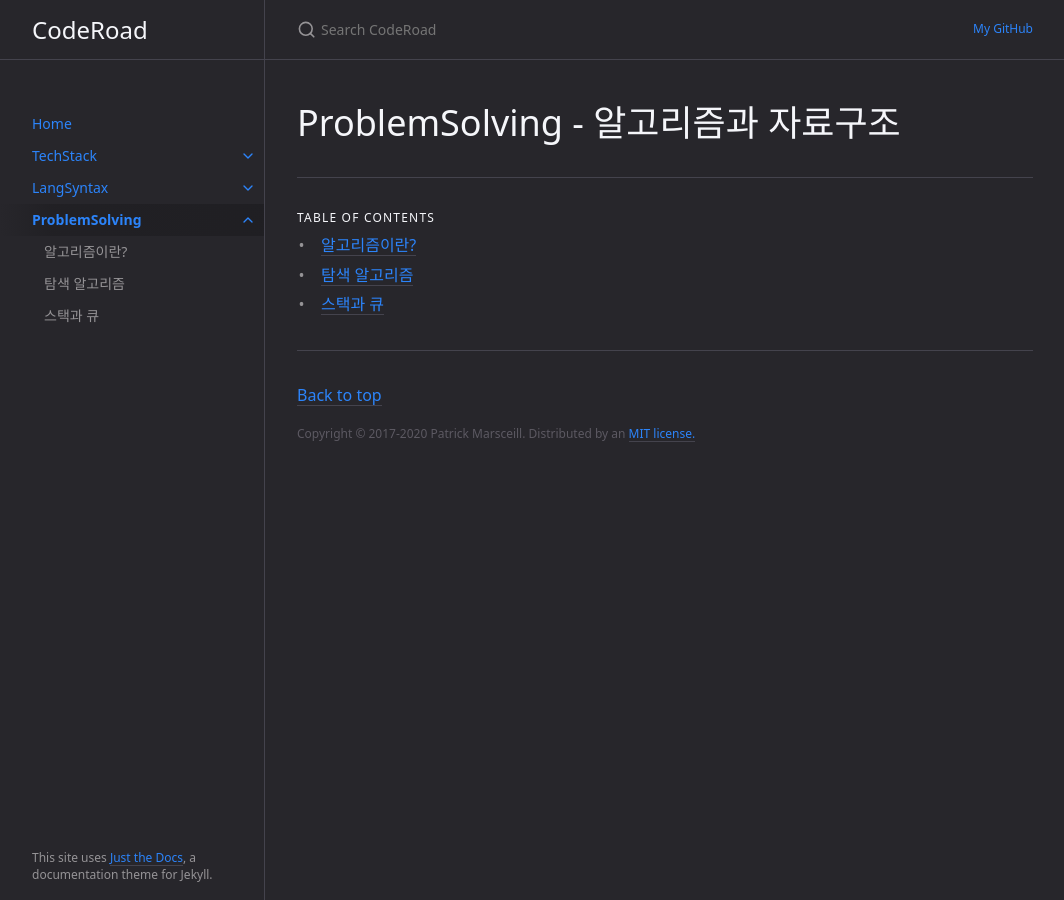
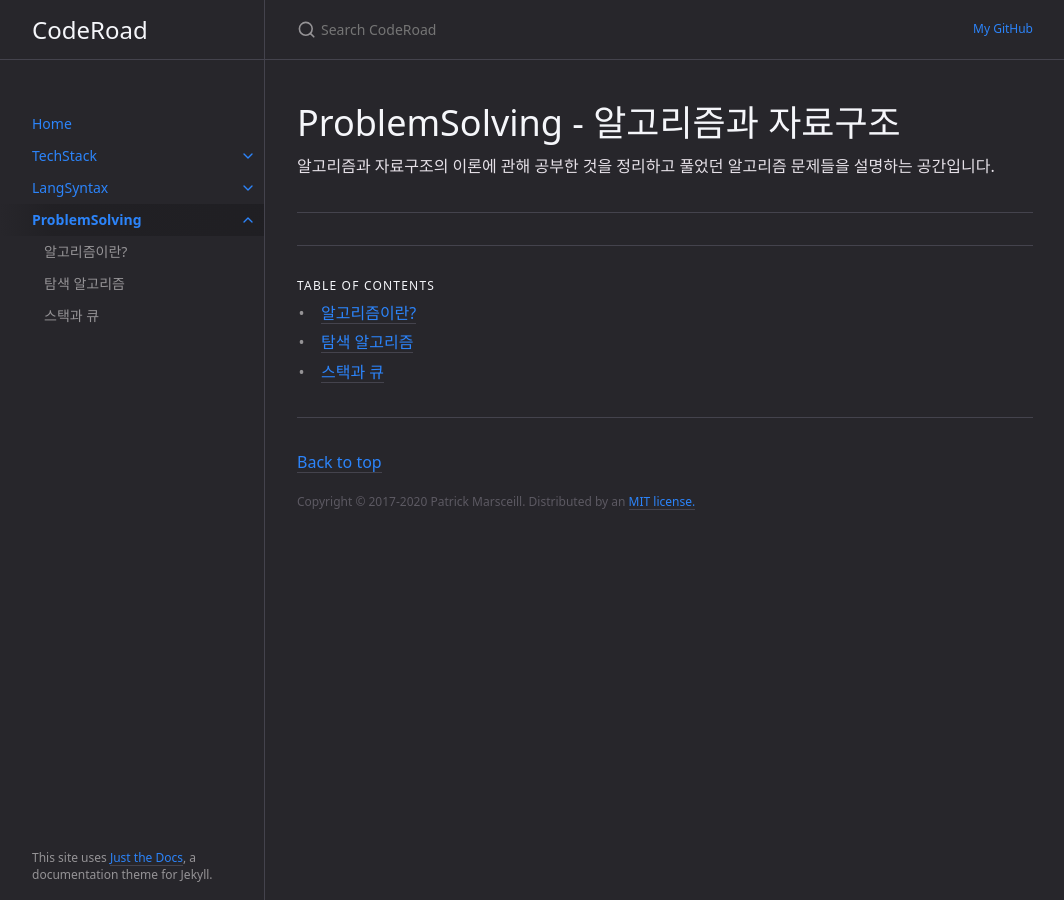
Before and after one commit to hangillee/hangillee.github.io, a Jekyll site: the page built from docs/ProblemSolving/problemsolving.md, in a window 1280 px wide. Shown: the whole page, without its empty margins (107-1171 px from the left). Built offline with Jekyll 4.4.1, drawn with Linux system fonts in a browser that asks for light colours.

```diff
--- a/docs/ProblemSolving/problemsolving.md
+++ b/docs/ProblemSolving/problemsolving.md
@@ -7,6 +7,11 @@ permalink: docs/problemsolving
 ---
 
 # ProblemSolving - 알고리즘과 자료구조
+
+알고리즘과 자료구조의 이론에 관해 공부한 것을 정리하고 풀었던 알고리즘 문제들을 설명하는 공간입니다.
+
+---
+
 {: .no_toc }
 
 {: .fs-6 .fw-300 }
```
Also changed, not shown: docs/ProblemSolving/algorithm.md (+2 -0 lines), docs/ProblemSolving/search.md (+2 -0 lines), docs/ProblemSolving/stackqueue.md (+2 -0 lines).
